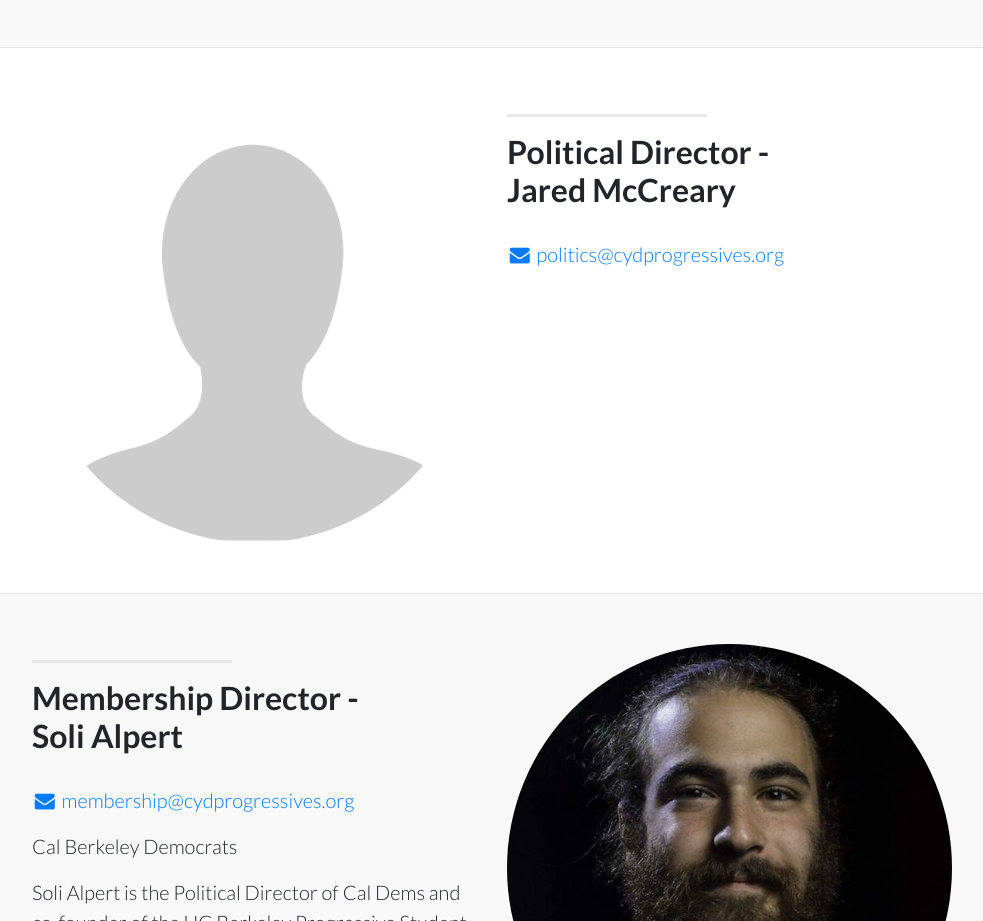
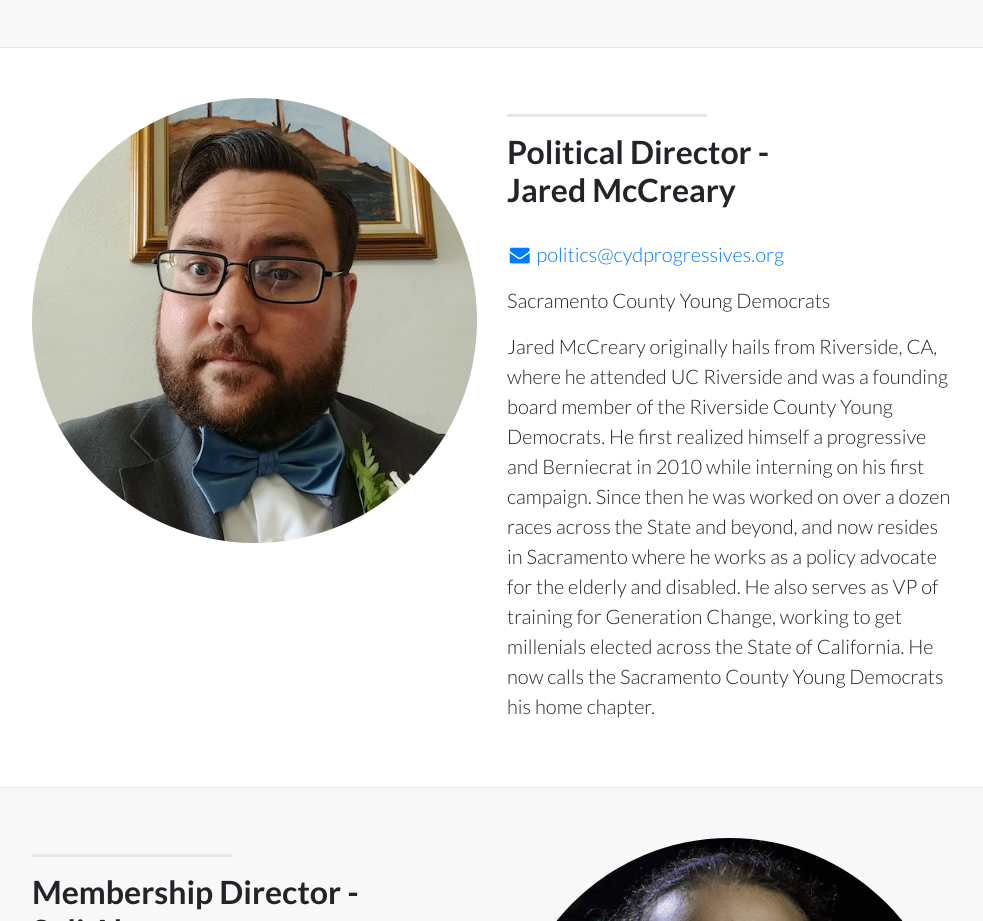
Before and after one commit to CYD-Progressives/cyd-progressives, a website: page officers.html in a window 1280 px wide. Shown: the part 1206-2127 px from the top of the page, without its empty margins (148-1131 px from the left). Drawn offline with Linux system fonts and the light colour scheme.

Commit message:
Updates profile

```diff
--- a/officers.html
+++ b/officers.html
@@ -93,9 +93,11 @@
             <div class="clearfix"></div>
             <h2 class="section-heading">Political Director -<br>Jared McCreary</h2>
             <p class="lead"><a target="_blank" href="mailto:politics@cydprogressives.org"><i class="fa fa-envelope fa-fw"></i> politics@cydprogressives.org</a></p>
+            <p class="lead">Sacramento County Young Democrats</p>
+            <p class="lead">Jared McCreary originally hails from Riverside, CA, where he attended UC Riverside and was a founding board member of the Riverside County Young Democrats. He first realized himself a progressive and Berniecrat in 2010 while interning on his first campaign. Since then he was worked on over a dozen races across the State and beyond, and now resides in Sacramento where he works as a policy advocate for the elderly and disabled. He also serves as VP of training for Generation Change, working to get millenials elected across the State of California. He now calls the Sacramento County Young Democrats his home chapter.</p>
           </div>
           <div class="col-lg-5 ml-auto order-lg-1">
-            <img class="img-fluid portrait" src="img/shadow.png" alt="">
+            <img class="img-fluid portrait" src="img/jared.jpg" alt="">
           </div>
         </div>
 
```
